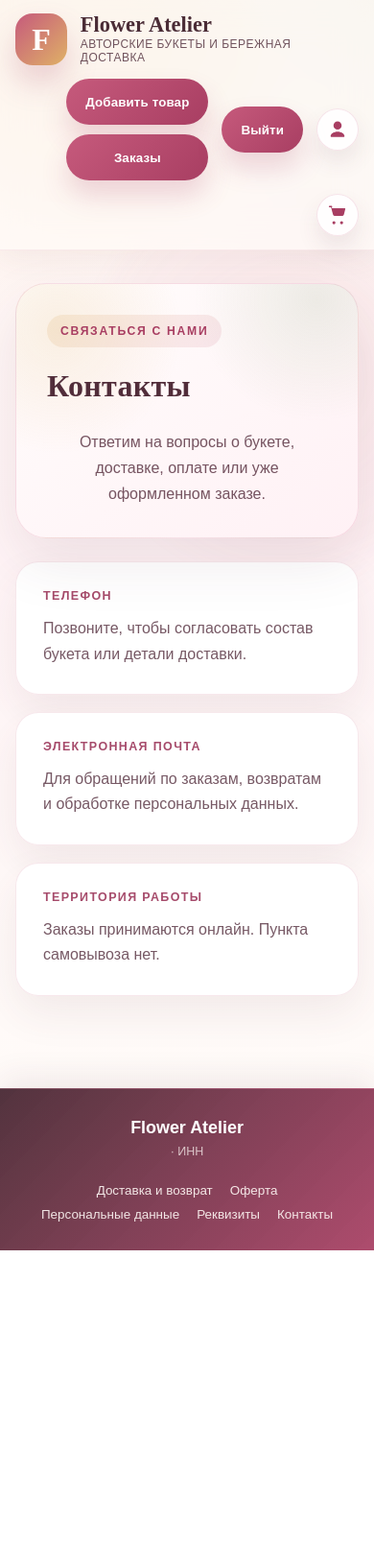
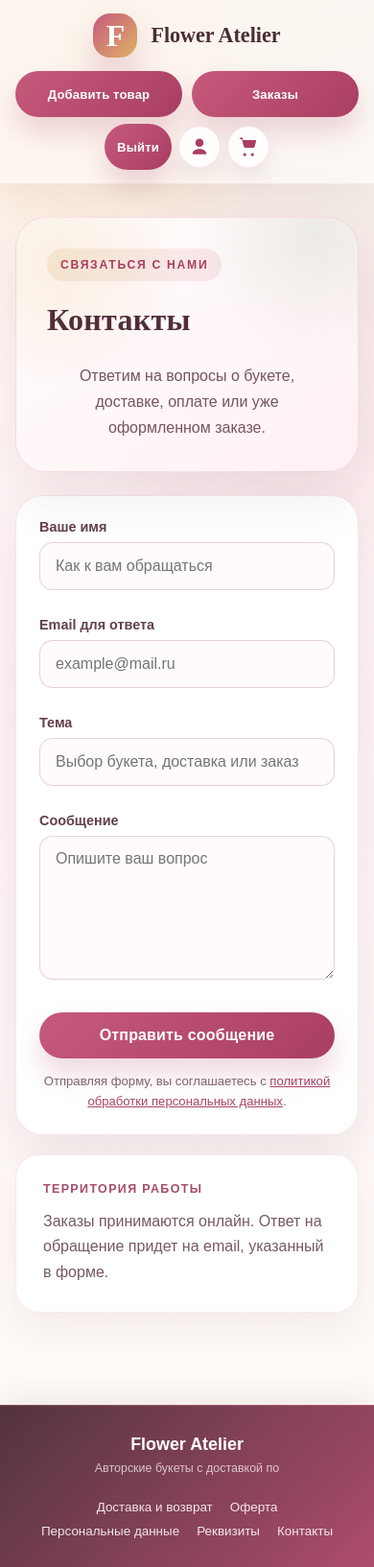
Before and after one commit to SnawBill/flowers-django, a Django app: page /contacts/ in a window 390 px wide. Shown: the whole page at 96% size. Before the commit the page ends 1303 px from the top, so only its background shows below. Run offline with Django 5.2, Linux system fonts and the light colour scheme; the visitor is signed in with stand-in values (Sample User, id 1).

Commit message:
Add private contact form and fix header layout

```diff
--- a/static/css/style.css
+++ b/static/css/style.css
@@ -3645,3 +3645,230 @@ footer {
         justify-content: center;
     }
 }
+
+/* Контактная форма и окончательные правила адаптивной шапки. */
+.contact-form {
+    width: min(760px, 100%);
+    margin: 28px auto 0;
+    padding: clamp(24px, 4vw, 40px);
+    border: 1px solid rgba(198, 90, 124, 0.16);
+    border-radius: 28px;
+    background: rgba(255, 255, 255, 0.96);
+    box-shadow: 0 22px 54px rgba(90, 49, 64, 0.11);
+    box-sizing: border-box;
+}
+
+.contact-form__grid {
+    display: grid;
+    grid-template-columns: repeat(2, minmax(0, 1fr));
+    gap: 18px;
+}
+
+.contact-form__field {
+    min-width: 0;
+    text-align: left;
+}
+
+.contact-form__field--wide {
+    grid-column: 1 / -1;
+}
+
+.contact-form__field label {
+    display: block;
+    margin-bottom: 8px;
+    color: #62404d;
+    font-size: 0.9rem;
+    font-weight: 800;
+}
+
+.contact-form__field input,
+.contact-form__field textarea {
+    width: 100%;
+    max-width: 100%;
+    padding: 14px 16px;
+    border: 1px solid rgba(157, 81, 105, 0.24);
+    border-radius: 14px;
+    color: #4f2e3a;
+    background: #fffafb;
+    font: inherit;
+    box-sizing: border-box;
+    transition: border-color 180ms ease, box-shadow 180ms ease, background 180ms ease;
+}
+
+.contact-form__field textarea {
+    min-height: 150px;
+    resize: vertical;
+}
+
+.contact-form__field input:focus,
+.contact-form__field textarea:focus {
+    outline: none;
+    border-color: #bd5275;
+    background: #fff;
+    box-shadow: 0 0 0 4px rgba(189, 82, 117, 0.12);
+}
+
+.contact-form__field .errorlist {
+    margin: 7px 0 0;
+    padding: 0;
+    color: #a63f4d;
+    font-size: 0.82rem;
+    list-style: none;
+}
+
+.contact-form__submit {
+    display: flex;
+    align-items: center;
+    justify-content: center;
+    min-height: 50px;
+    margin: 24px auto 0;
+    padding: 0 28px;
+    border: 0;
+    border-radius: 999px;
+    color: #fff;
+    background: linear-gradient(135deg, #a83f62, #d36e8d);
+    box-shadow: 0 14px 28px rgba(168, 63, 98, 0.24);
+    font: inherit;
+    font-weight: 800;
+    cursor: pointer;
+}
+
+.contact-page-layout {
+    display: grid;
+    grid-template-columns: minmax(0, 2fr) minmax(240px, 0.75fr);
+    align-items: start;
+    gap: 20px;
+    margin-top: 24px;
+}
+
+.contact-page-layout .contact-form,
+.contact-page-layout .legal-card {
+    width: 100%;
+    margin-top: 0;
+    box-sizing: border-box;
+}
+
+body > header {
+    display: grid;
+    grid-template-columns: minmax(250px, 1fr) auto;
+    align-items: center;
+    width: 100%;
+    min-width: 0;
+    box-sizing: border-box;
+}
+
+body > header .brand,
+body > header .brand-copy,
+body > header .icons,
+body > header .admin-shortcuts {
+    min-width: 0;
+}
+
+body > header .brand {
+    width: auto;
+    max-width: 100%;
+}
+
+body > header .brand-copy strong,
+body > header .brand-copy small {
+    overflow-wrap: anywhere;
+}
+
+body > header .icons,
+body > header .admin-shortcuts {
+    display: flex;
+    flex-wrap: wrap;
+    align-items: center;
+    justify-content: flex-end;
+}
+
+body > header .cart-actions1 {
+    margin: 0;
+}
+
+body > header .cart-actions1 a,
+body > header .cart-actions1 button {
+    max-width: 100%;
+}
+
+@media (max-width: 900px) {
+    body > header {
+        grid-template-columns: minmax(220px, 1fr) auto;
+        gap: 14px;
+    }
+
+    body > header .brand-copy small {
+        max-width: 230px;
+        line-height: 1.35;
+    }
+}
+
+@media (max-width: 720px) {
+    body > header {
+        grid-template-columns: minmax(0, 1fr);
+    }
+
+    body > header .brand {
+        justify-self: center;
+    }
+
+    body > header .icons {
+        width: 100%;
+        justify-content: center;
+    }
+
+    body > header .admin-shortcuts {
+        width: 100%;
+        display: grid;
+        grid-template-columns: repeat(2, minmax(0, 1fr));
+    }
+
+    body > header .admin-shortcuts .cart-actions1,
+    body > header .admin-shortcuts a,
+    body > header .admin-shortcuts button {
+        width: 100%;
+    }
+
+    .contact-page-layout {
+        grid-template-columns: 1fr;
+    }
+}
+
+@media (max-width: 560px) {
+    .contact-form__grid {
+        grid-template-columns: 1fr;
+    }
+
+    .contact-form__field--wide {
+        grid-column: auto;
+    }
+
+    body > header .brand-mark {
+        width: 46px;
+        height: 46px;
+        flex-basis: 46px;
+    }
+
+    body > header .brand-copy strong {
+        font-size: 1.38rem;
+    }
+
+    body > header .brand-copy small {
+        font-size: 0.64rem;
+    }
+}
+
+@media (max-width: 390px) {
+    body > header .brand-copy small {
+        display: none;
+    }
+
+    body > header .icons {
+        gap: 7px;
+    }
+
+    body > header .cart-actions1 button {
+        padding-inline: 13px;
+        font-size: 0.82rem;
+    }
+}
--- a/store/forms.py
+++ b/store/forms.py
@@ -4,6 +4,35 @@ from django.contrib.auth.forms import UserCreationForm
 from django.contrib.auth.models import User
 
 from .models import Order, Product, Profile
+
+
+# Форма обратной связи не раскрывает адрес получателя в HTML.
+class ContactForm(forms.Form):
+    name = forms.CharField(
+        label="Ваше имя",
+        max_length=100,
+        widget=forms.TextInput(attrs={"placeholder": "Как к вам обращаться", "autocomplete": "name"}),
+    )
+    email = forms.EmailField(
+        label="Email для ответа",
+        widget=forms.EmailInput(attrs={"placeholder": "example@mail.ru", "autocomplete": "email"}),
+    )
+    subject = forms.CharField(
+        label="Тема",
+        max_length=160,
+        widget=forms.TextInput(attrs={"placeholder": "Выбор букета, доставка или заказ"}),
+    )
+    message = forms.CharField(
+        label="Сообщение",
+        max_length=3000,
+        widget=forms.Textarea(attrs={"rows": 6, "placeholder": "Опишите ваш вопрос"}),
+    )
+    website = forms.CharField(required=False, widget=forms.HiddenInput)
+
+    def clean_website(self):
+        if self.cleaned_data["website"]:
+            raise forms.ValidationError("Не удалось отправить сообщение.")
+        return ""
 
 
 # Форма регистрации с обязательным email.
--- a/store/views.py
+++ b/store/views.py
@@ -8,6 +8,7 @@ from django.contrib import messages
 from django.contrib.auth import login, logout
 from django.contrib.auth.decorators import login_required
 from django.contrib.auth.forms import AuthenticationForm
+from django.core.mail import EmailMessage
 from django.db.models import Count, F, Q
 from django.http import HttpResponse, JsonResponse
 from django.shortcuts import get_object_or_404, redirect, render
@@ -15,7 +16,7 @@ from django.urls import reverse
 from django.utils import timezone
 from django.views.decorators.csrf import csrf_exempt
 
-from .forms import CheckoutForm, ProductForm, ProfileForm, RegistrationForm
+from .forms import CheckoutForm, ContactForm, ProductForm, ProfileForm, RegistrationForm
 from .models import CartItem, Order, OrderItem, Product, ProductImage, Profile, Tag
 from .payments import YooKassaError, create_payment, fetch_payment, validate_payment, yookassa_enabled
 
@@ -152,12 +153,46 @@ def index(request):
         "min_price": min_price,
         "max_price": max_price,
         "tag_filter_applied": bool(selected_tags),
+        "contact_form": ContactForm(),
     }
     return render(request, "store/index.html", context)
 
 
 def contacts_view(request):
-    return render(request, "store/contacts.html")
+    form = ContactForm(request.POST or None)
+    if request.method == "POST" and form.is_valid():
+        last_sent_at = request.session.get("contact_last_sent_at", 0)
+        now = int(timezone.now().timestamp())
+        if now - last_sent_at < 60:
+            messages.warning(request, "Подождите минуту перед повторной отправкой.")
+            return redirect("contacts")
+
+        smtp_backend = "django.core.mail.backends.smtp.EmailBackend"
+        if not settings.CONTACT_EMAIL or (settings.EMAIL_BACKEND == smtp_backend and not settings.EMAIL_HOST):
+            messages.error(request, "Почтовая форма временно недоступна. Попробуйте позже.")
+            return render(request, "store/contacts.html", {"contact_form": form})
+
+        try:
+            EmailMessage(
+                subject=f"[Flower Atelier] {form.cleaned_data['subject']}",
+                body=(
+                    f"Имя: {form.cleaned_data['name']}\n"
+                    f"Email: {form.cleaned_data['email']}\n\n"
+                    f"{form.cleaned_data['message']}"
+                ),
+                from_email=settings.DEFAULT_FROM_EMAIL,
+                to=[settings.CONTACT_EMAIL],
+                reply_to=[form.cleaned_data["email"]],
+            ).send(fail_silently=False)
+        except Exception:
+            logger.exception("Contact form email delivery failed")
+            messages.error(request, "Не удалось отправить сообщение. Попробуйте позже.")
+        else:
+            request.session["contact_last_sent_at"] = now
+            messages.success(request, "Сообщение отправлено. Мы ответим на указанный email.")
+            return redirect("contacts")
+
+    return render(request, "store/contacts.html", {"contact_form": form})
 
 
 def delivery_view(request):
--- a/templates/base.html
+++ b/templates/base.html
@@ -5,7 +5,7 @@
     <meta charset="UTF-8">
     <meta name="viewport" content="width=device-width, initial-scale=1.0">
     <title>{% block title %}Flower Atelier{% endblock %}</title>
-    <link rel="stylesheet" href="{% static 'css/style.css' %}?v=17">
+    <link rel="stylesheet" href="{% static 'css/style.css' %}?v=18">
 </head>
 <body>
     <header>
@@ -54,7 +54,7 @@
         <div class="footer-inner">
             <div class="footer-brand">
                 <strong>Flower Atelier</strong>
-                <span>{{ seller.name }} · ИНН {{ seller.inn }}</span>
+                <span>Авторские букеты с доставкой по {{ seller.city }}</span>
             </div>
             <div class="footer-links" aria-label="Правовая информация">
                 <a href="{% url 'delivery' %}">Доставка и возврат</a>
--- /dev/null
+++ b/templates/store/_contact_form.html
@@ -0,0 +1,31 @@
+<form id="contact-form" class="contact-form" action="{% url 'contacts' %}#contact-form" method="post">
+    {% csrf_token %}
+    {{ contact_form.website }}
+    {% if contact_form.non_field_errors %}
+    <div class="form-error-inline">{{ contact_form.non_field_errors }}</div>
+    {% endif %}
+    <div class="contact-form__grid">
+        <div class="contact-form__field">
+            <label for="{{ contact_form.name.id_for_label }}">{{ contact_form.name.label }}</label>
+            {{ contact_form.name }}
+            {{ contact_form.name.errors }}
+        </div>
+        <div class="contact-form__field">
+            <label for="{{ contact_form.email.id_for_label }}">{{ contact_form.email.label }}</label>
+            {{ contact_form.email }}
+            {{ contact_form.email.errors }}
+        </div>
+        <div class="contact-form__field contact-form__field--wide">
+            <label for="{{ contact_form.subject.id_for_label }}">{{ contact_form.subject.label }}</label>
+            {{ contact_form.subject }}
+            {{ contact_form.subject.errors }}
+        </div>
+        <div class="contact-form__field contact-form__field--wide">
+            <label for="{{ contact_form.message.id_for_label }}">{{ contact_form.message.label }}</label>
+            {{ contact_form.message }}
+            {{ contact_form.message.errors }}
+        </div>
+    </div>
+    <button class="contact-form__submit" type="submit">Отправить сообщение</button>
+    <p class="form-legal-note">Отправляя форму, вы соглашаетесь с <a href="{% url 'privacy' %}">политикой обработки персональных данных</a>.</p>
+</form>
--- a/templates/store/contacts.html
+++ b/templates/store/contacts.html
@@ -7,21 +7,12 @@
         <h1>Контакты</h1>
         <p>Ответим на вопросы о букете, доставке, оплате или уже оформленном заказе.</p>
     </header>
-    <div class="legal-grid legal-grid--contacts">
-        <article class="legal-card">
-            <span class="legal-card__label">Телефон</span>
-            <h2><a href="tel:{{ seller.phone_uri }}">{{ seller.phone }}</a></h2>
-            <p>Позвоните, чтобы согласовать состав букета или детали доставки.</p>
-        </article>
-        <article class="legal-card">
-            <span class="legal-card__label">Электронная почта</span>
-            <h2><a href="mailto:{{ seller.email }}">{{ seller.email }}</a></h2>
-            <p>Для обращений по заказам, возвратам и обработке персональных данных.</p>
-        </article>
+    <div class="contact-page-layout">
+        {% include 'store/_contact_form.html' %}
         <article class="legal-card">
             <span class="legal-card__label">Территория работы</span>
             <h2>{{ seller.city }}</h2>
-            <p>Заказы принимаются онлайн. Пункта самовывоза нет.</p>
+            <p>Заказы принимаются онлайн. Ответ на обращение придет на email, указанный в форме.</p>
         </article>
     </div>
 </section>
--- a/templates/store/delivery.html
+++ b/templates/store/delivery.html
@@ -21,11 +21,11 @@
         <p>Цветы являются сезонным товаром. Замена сорта, оттенка, упаковки или отдельных элементов допускается только после согласования с покупателем. Общая стилистика и стоимость букета при согласованной замене сохраняются.</p>
 
         <h2>Отмена заказа</h2>
-        <p>До передачи заказа получателю покупатель может сообщить об отмене по телефону <a href="tel:{{ seller.phone_uri }}">{{ seller.phone }}</a> или по адресу <a href="mailto:{{ seller.email }}">{{ seller.email }}</a>. Возврат оплаты производится тем же способом, которым она была внесена, в предусмотренный законом срок.</p>
+        <p>До передачи заказа получателю покупатель может сообщить об отмене через <a href="{% url 'contacts' %}">форму обратной связи</a>. Возврат оплаты производится тем же способом, которым она была внесена, в предусмотренный законом срок.</p>
 
         <h2>Возврат и претензии по качеству</h2>
         <p>Возврат товара надлежащего качества, приобретенного дистанционно, производится в случаях и порядке, предусмотренных законодательством Российской Федерации, при сохранении товарного вида и потребительских свойств. Ограничение не применяется к требованиям, связанным с недостатками товара.</p>
-        <p>При обнаружении недостатков сообщите продавцу по телефону или email. Для ускорения проверки приложите номер заказа и фотографии букета. Это не ограничивает права покупателя, предусмотренные Законом РФ «О защите прав потребителей».</p>
+        <p>При обнаружении недостатков сообщите продавцу через форму обратной связи. Для ускорения проверки укажите номер заказа; фотографии можно будет отправить в ответном письме. Это не ограничивает права покупателя, предусмотренные Законом РФ «О защите прав потребителей».</p>
     </div>
 </section>
 {% endblock %}
--- a/templates/store/offer.html
+++ b/templates/store/offer.html
@@ -9,7 +9,7 @@
     </header>
     <article class="legal-document legal-document--numbered">
         <h2>1. Общие положения</h2>
-        <p>Настоящий документ является предложением самозанятого {{ seller.name }}, ИНН {{ seller.inn }}, заключить договор розничной купли-продажи товаров дистанционным способом.</p>
+        <p>Настоящий документ является предложением продавца, сведения о котором размещены на странице <a href="{% url 'requisites' %}">«Реквизиты»</a>, заключить договор розничной купли-продажи товаров дистанционным способом.</p>
         <p>Оформляя заказ на сайте flowers-in-heart.ru, покупатель подтверждает, что ознакомился с описанием товара, ценой, условиями оплаты, доставки, настоящей офертой и политикой обработки персональных данных.</p>
 
         <h2>2. Товар и стоимость</h2>
@@ -34,7 +34,7 @@
         <p>Данные покупателя используются для регистрации, исполнения заказа, доставки, связи и выполнения требований законодательства. Порядок обработки указан в политике обработки персональных данных.</p>
 
         <h2>8. Контакты продавца</h2>
-        <p>{{ seller.name }}, ИНН {{ seller.inn }}. Телефон: <a href="tel:{{ seller.phone_uri }}">{{ seller.phone }}</a>. Email: <a href="mailto:{{ seller.email }}">{{ seller.email }}</a>.</p>
+        <p>Сведения о продавце размещены на странице <a href="{% url 'requisites' %}">«Реквизиты»</a>. Обращения принимаются через <a href="{% url 'contacts' %}">форму обратной связи</a>.</p>
     </article>
 </section>
 {% endblock %}
--- a/templates/store/privacy.html
+++ b/templates/store/privacy.html
@@ -9,7 +9,7 @@
     </header>
     <article class="legal-document legal-document--numbered">
         <h2>1. Оператор</h2>
-        <p>Оператором персональных данных является {{ seller.name }}, ИНН {{ seller.inn }}, email для обращений: <a href="mailto:{{ seller.email }}">{{ seller.email }}</a>.</p>
+        <p>Оператором персональных данных является {{ seller.name }}, ИНН {{ seller.inn }}. Обращения принимаются через <a href="{% url 'contacts' %}">форму обратной связи</a>.</p>
 
         <h2>2. Какие данные обрабатываются</h2>
         <p>Сайт может обрабатывать имя, фамилию, логин, email, телефон, адрес доставки, сведения о получателе и заказе, комментарий к заказу, а также технические данные, необходимые для работы сайта и обеспечения безопасности.</p>
@@ -24,7 +24,7 @@
         <p>Данные хранятся не дольше, чем требуется для целей обработки и выполнения обязанностей, установленных законом. Оператор применяет организационные и технические меры для защиты данных от неправомерного доступа, изменения и уничтожения.</p>
 
         <h2>6. Права пользователя</h2>
-        <p>Пользователь может запросить сведения об обработке, уточнение, блокирование или удаление данных, а также отозвать согласие, направив обращение на <a href="mailto:{{ seller.email }}">{{ seller.email }}</a>. Требование исполняется в пределах и сроки, установленные законодательством.</p>
+        <p>Пользователь может запросить сведения об обработке, уточнение, блокирование или удаление данных, а также отозвать согласие через форму обратной связи. Требование исполняется в пределах и сроки, установленные законодательством.</p>
     </article>
 </section>
 {% endblock %}
--- a/templates/store/requisites.html
+++ b/templates/store/requisites.html
@@ -13,8 +13,7 @@
             <div><dt>Статус</dt><dd>Налогоплательщик налога на профессиональный доход (самозанятый)</dd></div>
             <div><dt>ИНН</dt><dd>{{ seller.inn }}</dd></div>
             <div><dt>Место осуществления деятельности</dt><dd>г. {{ seller.city }}</dd></div>
-            <div><dt>Телефон</dt><dd><a href="tel:{{ seller.phone_uri }}">{{ seller.phone }}</a></dd></div>
-            <div><dt>Email</dt><dd><a href="mailto:{{ seller.email }}">{{ seller.email }}</a></dd></div>
+            <div><dt>Обращения</dt><dd><a href="{% url 'contacts' %}">Форма обратной связи</a></dd></div>
         </dl>
     </div>
 </section>
```
Also changed, not shown: flowers_django/settings.py (+13 -0 lines), store/tests/test_legal_pages.py (+50 -1 lines), templates/store/index.html (+3 -7 lines), 1 other file.
